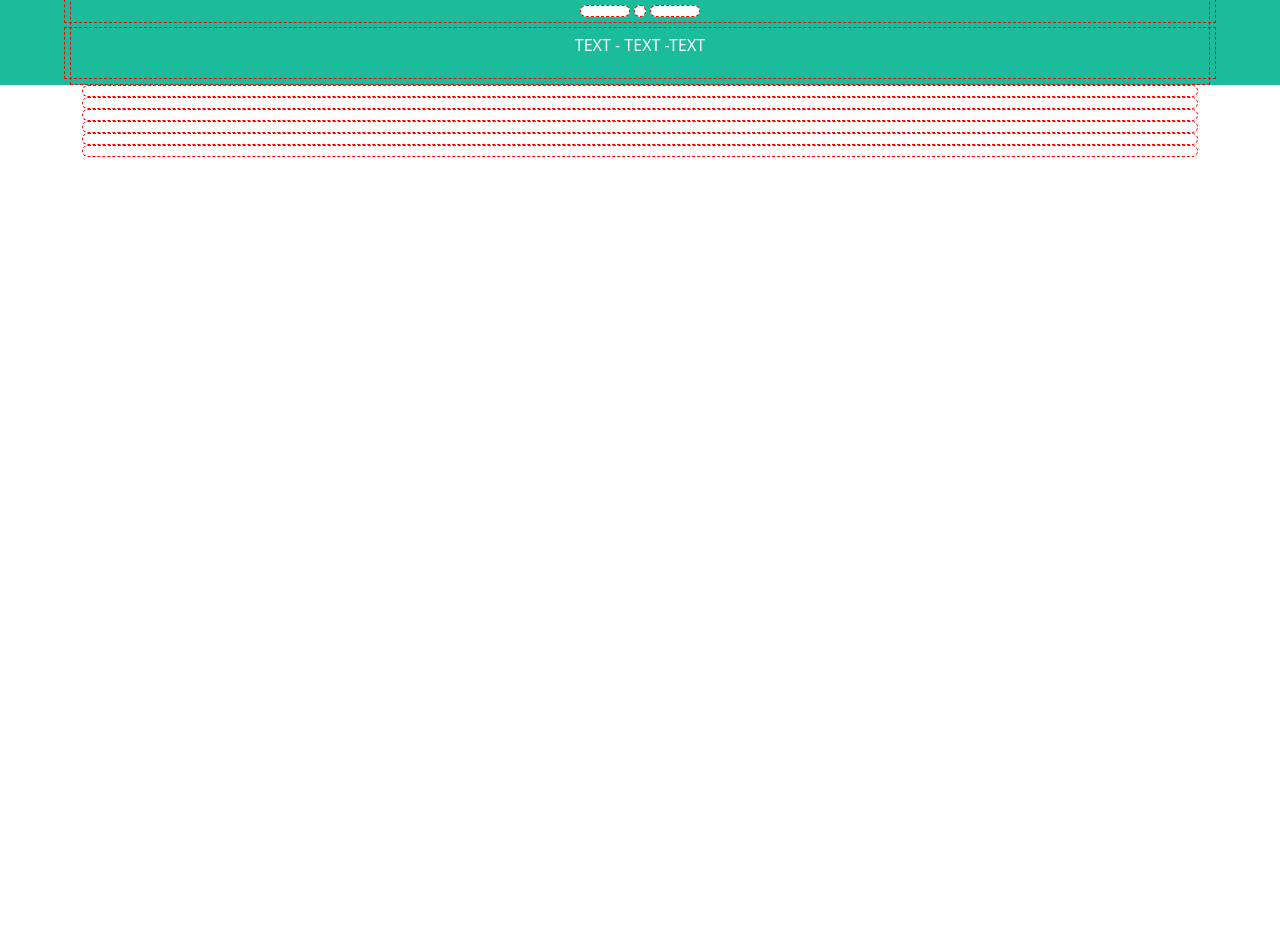
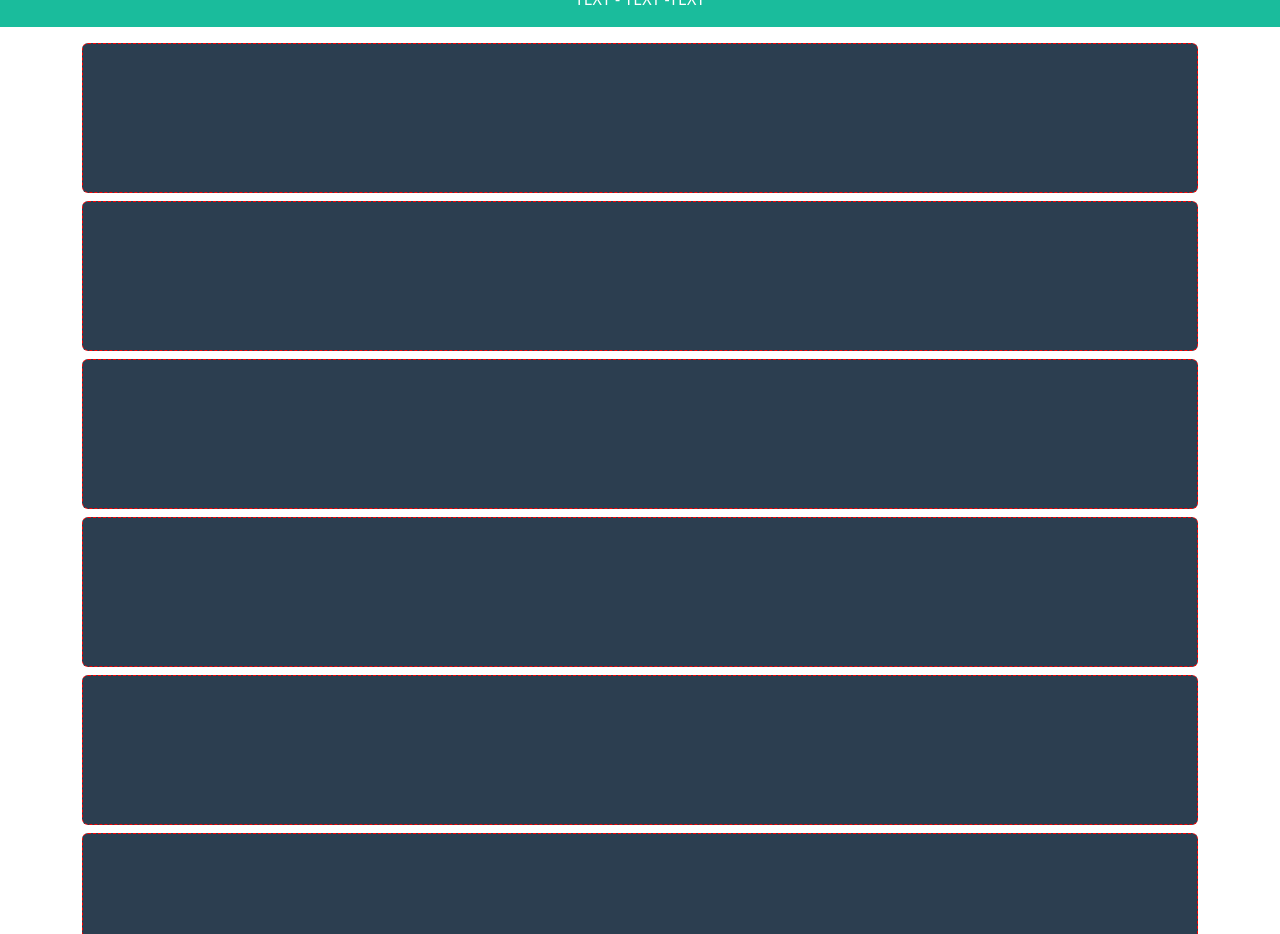
Before and after one commit to NicolaTeora/html-css-bootstrap-freelancer, a plain HTML site: page index.html in a window 1280 px wide. Shown: the part 429-1363 px from the top of the page. Before the commit the page ends 800 px from the top, so only its background shows below. Drawn offline with nearby package versions, Linux system fonts and the light colour scheme.

Commit message:
feat : about section

```diff
--- a/css/style.css
+++ b/css/style.css
@@ -1,8 +1,8 @@
 /* DEBUG */
-
 .debug{
     border: 1px dashed red;
     padding: 5px;
+    width: 100%;
 }
 
 /* NAV */
@@ -31,3 +31,16 @@
 .line{
     width: 50px;
 }
+
+/* PORTFOLIO */
+.illustration{
+    height: 150px;
+    width: 100%;
+    background-color: rgba(44, 62, 80, 1);;
+}
+
+/* ABOUT */
+#about{
+    background-color: rgba(26, 188, 156, 1);
+    color: white;
+}
--- a/index.html
+++ b/index.html
@@ -32,7 +32,7 @@
 
     <!-- HEADER -->
     <header id="header">
-        <div class="container debug">
+        <div class="container">
             <div class="row d-flex flex-column gap-1">
                 <div class="col d-flex flex-column align-items-center">
                     <div class="card_img mt-4 mb-2">
@@ -41,18 +41,18 @@
                 </div>
 
                 <!-- text -->
-                <div class="col  text-center debug">
+                <div class="col  text-center">
                     <h1> text </h1>
                 </div>
 
                 <!-- decoration column -->
-                <div class="col d-flex justify-content-center gap-1 debug">
-                    <div class="card line debug"><!-- line --></div>
-                    <div class="card debug"><!-- star --></div>
-                    <div class="card line debug"><!-- line --></div>
+                <div class="col d-flex justify-content-center gap-1">
+                    <div class="card line"><!-- line --></div>
+                    <div class="card"><!-- star --></div>
+                    <div class="card line"><!-- line --></div>
                 </div>
 
-                <div class="col text-uppercase text-center debug">
+                <div class="col text-uppercase text-center">
                     <p>text - text -text</p>
                 </div>
             </div>
@@ -62,22 +62,55 @@
 
     <!-- PORTFOLIO -->
     <section id="portfolio">
-        <div class="container">
-            <div class="row">
-                <div class="col gap-1">
-                    <div class="card debug">
+        <div class="container pt-3 pb-3">
+            <div class="row g-2 mb-3">
+                <div class="col-12">
+                    <div class="card illustration debug">
 
                     </div>
-                    <div class="card debug"></div>
-                    <div class="card debug"></div>
-                    <div class="card debug"></div>
-                    <div class="card debug"></div>
-                    <div class="card debug"></div>
+                </div>
+                <div class="col-12">
+                    <div class="card illustration debug">
+
+                    </div>
+                </div>
+                <div class="col-12">
+                    <div class="card illustration debug">
+
+                    </div>
+                </div>
+                <div class="col-12">
+                    <div class="card illustration debug">
+
+                    </div>
+                </div>
+                <div class="col-12">
+                    <div class="card illustration debug">
+
+                    </div>
+                </div>
+                <div class="col-12">
+                    <div class="card illustration debug">
+
+                    </div>
                 </div>
             </div>
         </div>
     </section>
     <!-- END PORTFOLIO -->
 
+    <!-- ABOUT -->
+    <section id="about">
+        <div class="container pt-3 pb-3">
+            <div class="row gy-2 mt-3">
+                <div class="col">
+                    <div class="card mb-2 mx-auto card_img"></div>
+                    <div class="card mb-2 mx-auto card_img"></div>
+                </div>
+            </div>
+        </div>
+
+    </section>
+    <!-- END ABOUT -->
 </body>
 </html>
```
